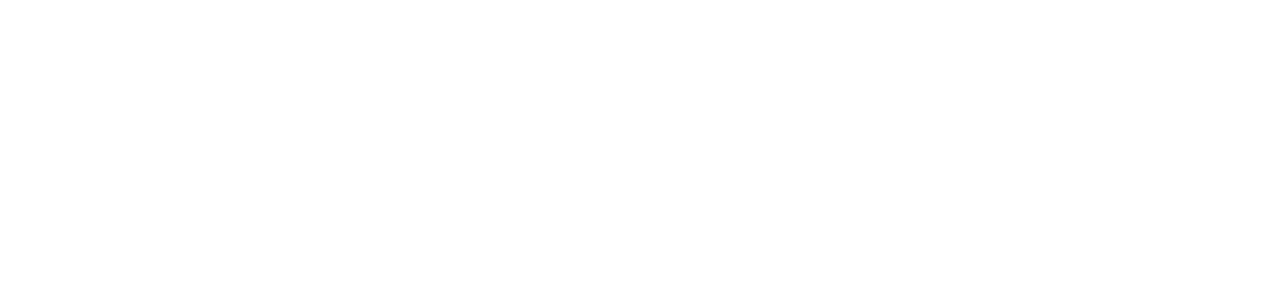
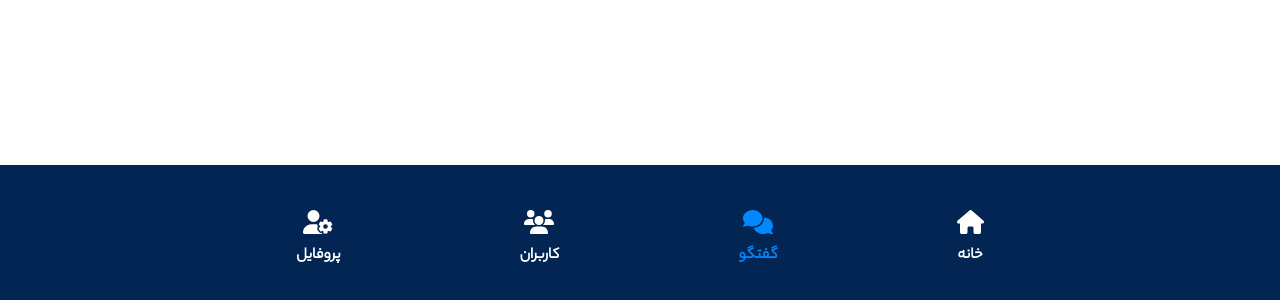
Before and after one commit to sangarsazan/frontend, a React (Create React App) app: page /chat in a window 1280 px wide. Before the commit this address had no page. Shown: the part 486-786 px from the top of the page. Built offline with nearby package versions, Linux system fonts and the light colour scheme.

Commit message:
yeeeeeee

```diff
--- a/src/App.js
+++ b/src/App.js
@@ -9,6 +9,8 @@
 import SportPage from "./pages/sports";
 import Index from "./pages/members";
 import HomePage from "./pages/home";
+import ChatsPage from "./pages/chats";
+import Members from "./pages/members";
 function App () {
   return (
           <div className="App">
@@ -19,8 +21,9 @@
                       <Route path="/login" element={<LoginPage/>}/>
                       <Route path="/signUp" element={<SignupPage/>}/>
                       <Route path="/sports" element={<SportPage/>}/>
-                      <Route path="/members" element={<Index/>}/>
+                      <Route path="/members" element={<Members/>}/>
                       <Route path="/home" element={<HomePage/>}/>
+                      <Route path="/chat" element={<ChatsPage/>}/>
 
                   </Routes>
               </Router>
--- a/src/components/Appbar/appbar.module.css
+++ b/src/components/Appbar/appbar.module.css
@@ -3,7 +3,6 @@
     left: 0;
     bottom: 0;
     width: 100%;
-    height: 7rem;
     color: white;
     text-align: center;
 }
--- /dev/null
+++ b/src/pages/chats/index.js
@@ -0,0 +1,11 @@
+import React from 'react';
+import Appbar from "../../components/Appbar/Appbar"
+const ChatsPage = () => {
+    return (
+        <div>
+            <Appbar/>
+        </div>
+    );
+};
+
+export default ChatsPage;
--- a/src/pages/members/index.js
+++ b/src/pages/members/index.js
@@ -2,7 +2,7 @@
 import Appbar from "../../components/Appbar/Appbar";
 import Styles from "./members.module.css";
 import {FontAwesomeIcon} from "@fortawesome/react-fontawesome";
-import {faMagnifyingGlass, faPowerOff} from "@fortawesome/free-solid-svg-icons";
+import {faMagnifyingGlass} from "@fortawesome/free-solid-svg-icons";
 import AppHeader from "../../components/AppHeader/AppHeader";
 
 const Members = () => {
```
Also changed, not shown: src/pages/chats/chatsPage.module.css (added).
